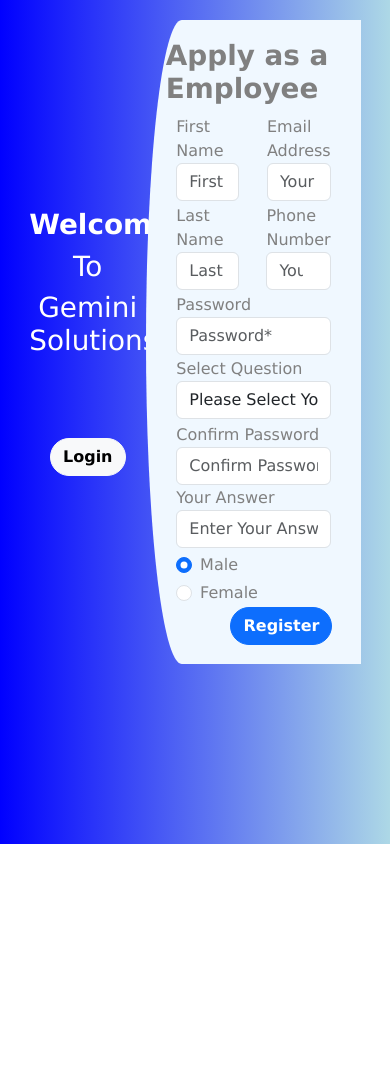
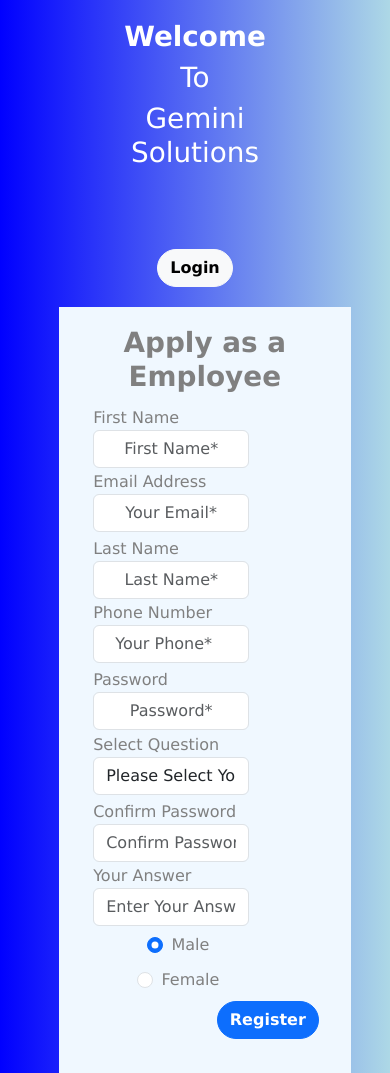
Before and after one commit to SnigdhaSGemini/Registration_Form, a plain HTML site: page index.html in a window 390 px wide. Shown: the top 1073 px of the page. Before the commit the page ends 844 px from the top, so only its background shows below. Drawn offline with nearby package versions, Linux system fonts and the light colour scheme.

Commit message:
Update style.css

```diff
--- a/style.css
+++ b/style.css
@@ -1,5 +1,6 @@
 * {
     align-items: center;
+    text-align: center;
     margin: 0;
     padding: 0;
     font-family: "Lucida Sans", "Lucida Sans Regular", "Lucida Grande",
@@ -9,14 +10,19 @@
     background-image: linear-gradient(to right, blue, lightblue);
     display: flex;
     flex-wrap: wrap;
+  flex-direction: row;
     justify-content: center;
   }
+
   .register-div,
   .login-div {
     margin: 5%;
   }
   form {
     margin: 5%;
+  }
+  label{
+    float: left;
   }
   div {
     margin: 1%;
@@ -39,3 +45,52 @@
     width: 30%;
     margin-right: 0;
   }
+  .tr-class{
+    background-color: lightblue;
+  }
+  .th-class{
+    background-color: aliceblue;
+  }
+  @media (min-width: 726px) and (min-height: 800px) {
+    body{
+      height: 100vh;
+      /* margin-bottom: 0vh;  */
+      /* height: 100%; */
+    }
+  }
+  @media (max-width: 726px) {
+    body {
+        flex-direction: column;
+        display: block;
+        background-image: linear-gradient(to right, blue, lightblue);
+        text-align: center;
+        align-items: center;
+
+      }
+      .register-div{
+         width: 75vw;
+         /* display: block; */
+        border-radius: 0;
+        border-top-left-radius: 0%;
+         border-bottom-left-radius: 0%;
+        margin: 5%;
+        margin-left: 15vw;
+        padding-bottom: 15%;
+      }
+      label{
+        margin-right: 10vw;
+      }
+      .login-div{
+        margin-left: 25vw;
+        width: 50vw;
+      }
+      .form-control{
+        position: relative;
+        width:  40vw;
+        margin: 0%;
+      }
+      form{
+        align-items: center;
+        text-align: center;
+      }
+  }
```
